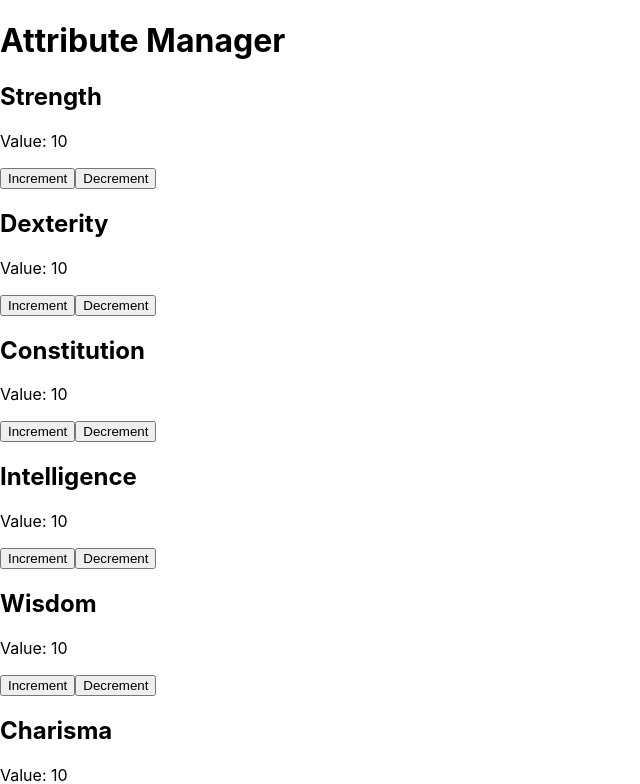
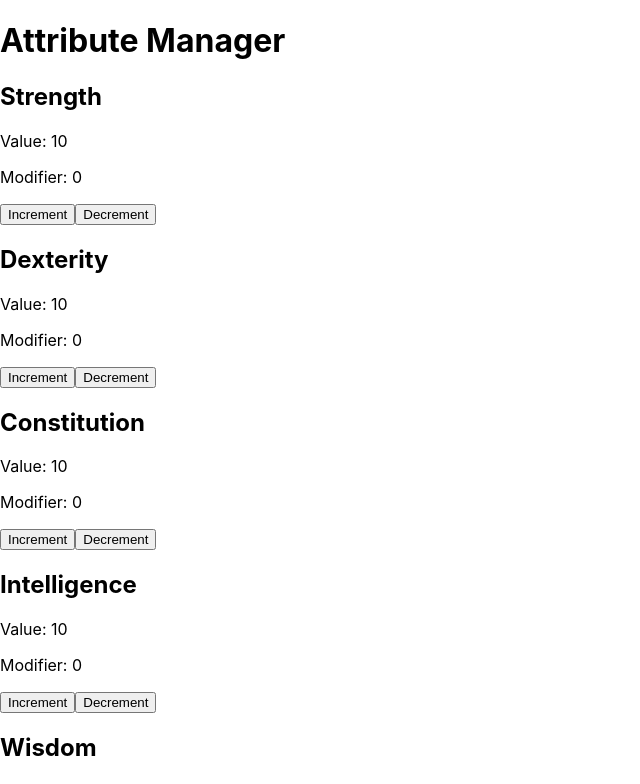
Before and after one commit to vaibhavdixit107/recruiting-webapp-character, a React (Create React App) app: page / in a window 1280 px wide. Shown: the top 784 px of the page, without its empty margins (0-640 px from the left). Built offline with nearby package versions, Linux system fonts and the light colour scheme.

Commit message:
Add attribute modifier

```diff
--- a/src/Attributes.jsx
+++ b/src/Attributes.jsx
@@ -36,6 +36,9 @@ function CharacterSheet(){
         return true;
       };
 
+      const calculateAbilityModifier = (value) => {
+        return Math.floor((value - 10) / 2);
+      };
 
       return (
         <div>
@@ -45,6 +48,7 @@ function CharacterSheet(){
               <div key={attribute}>
                 <h2>{attribute}</h2>
                 <p>Value: {attributes[attribute]}</p>
+                <p>Modifier: {calculateAbilityModifier(attributes[attribute])}</p>
                 <button onClick={() => handleIncrement(attribute)}>Increment</button>
                 <button onClick={() => handleDecrement(attribute)}>Decrement</button>
               </div>
```
